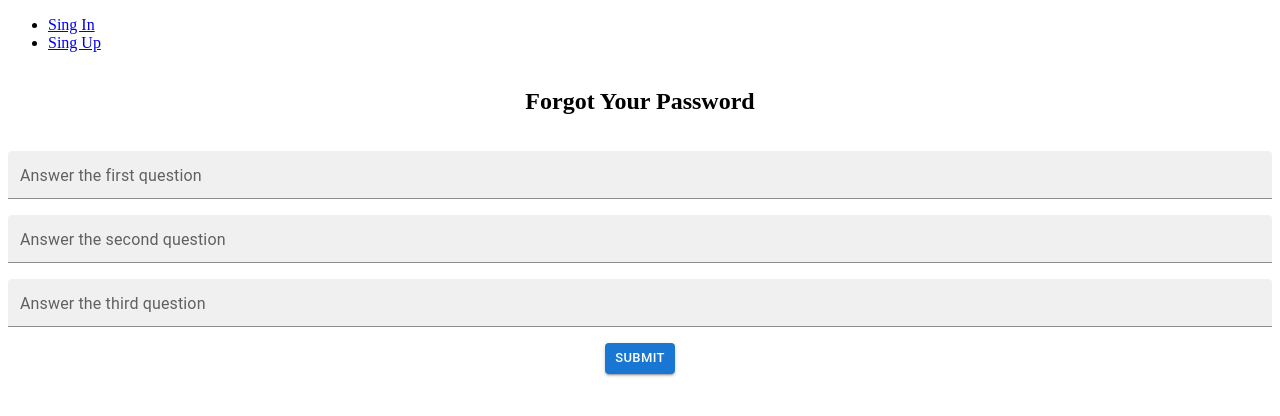
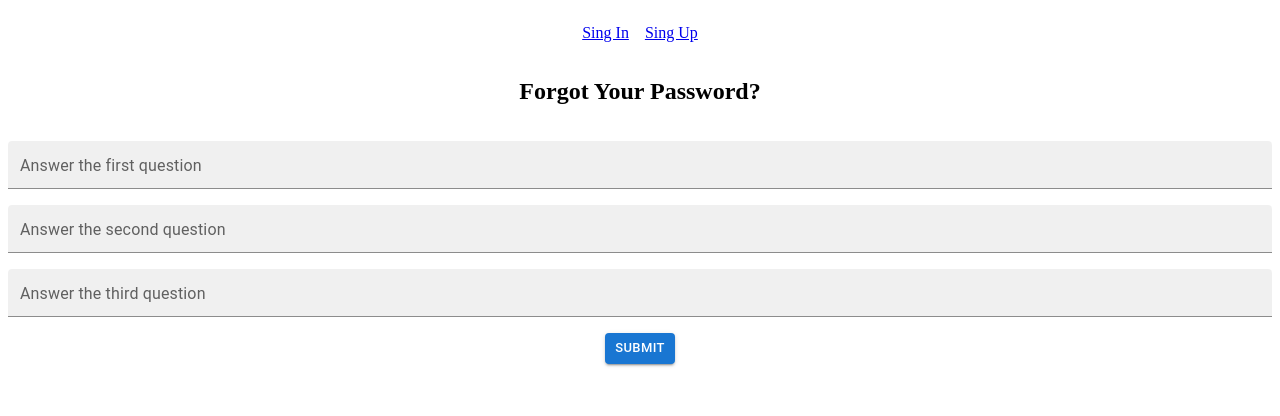
Before and after one commit to Amir-Aminian/schedule-assistant, a React (Create React App) app: page /forgotPassword in a window 1280 px wide. Shown: the top 416 px of the page. Built offline with nearby package versions, Linux system fonts and the light colour scheme.

Commit message:
updated navigation bar component with material ui

```diff
--- a/src/components/authentication/ForgotPassword.js
+++ b/src/components/authentication/ForgotPassword.js
@@ -5,7 +5,7 @@ const ForgotPassword = () => {
     return (
         <Grid container direction="column" alignItems="center" justifyContent="center" spacing={2}>
             <Grid item>
-                <h2>Forgot Your Password</h2>
+                <h2>Forgot Your Password?</h2>
             </Grid>
             <InputForm type="text" id="firsQuestion" label="Answer the first question" />
             <InputForm type="text" id="secondQuestion" label="Answer the second question" />
--- a/src/components/authentication/NavigationBar.js
+++ b/src/components/authentication/NavigationBar.js
@@ -1,19 +1,16 @@
+import { Grid } from "@mui/material";
 import { Link } from "react-router-dom";
 
 const NavigationBar =() => {
     return (
-        <>
-            <nav>
-                <ul>
-                    <li>
-                        <Link to={"/"}>Sing In</Link>
-                    </li>
-                    <li>
-                        <Link to={"/singUp"}>Sing Up</Link>
-                    </li>
-                </ul>
-            </nav>
-        </>
+        <Grid container direction="row" alignItems="center" justifyContent="center" spacing={2}>
+            <Grid item>
+                <Link to={"/"}><p>Sing In</p></Link>
+            </Grid>
+            <Grid item>
+                <Link to={"/singUp"}><p>Sing Up</p></Link>
+            </Grid>
+        </Grid>
     );
 }
 
```
